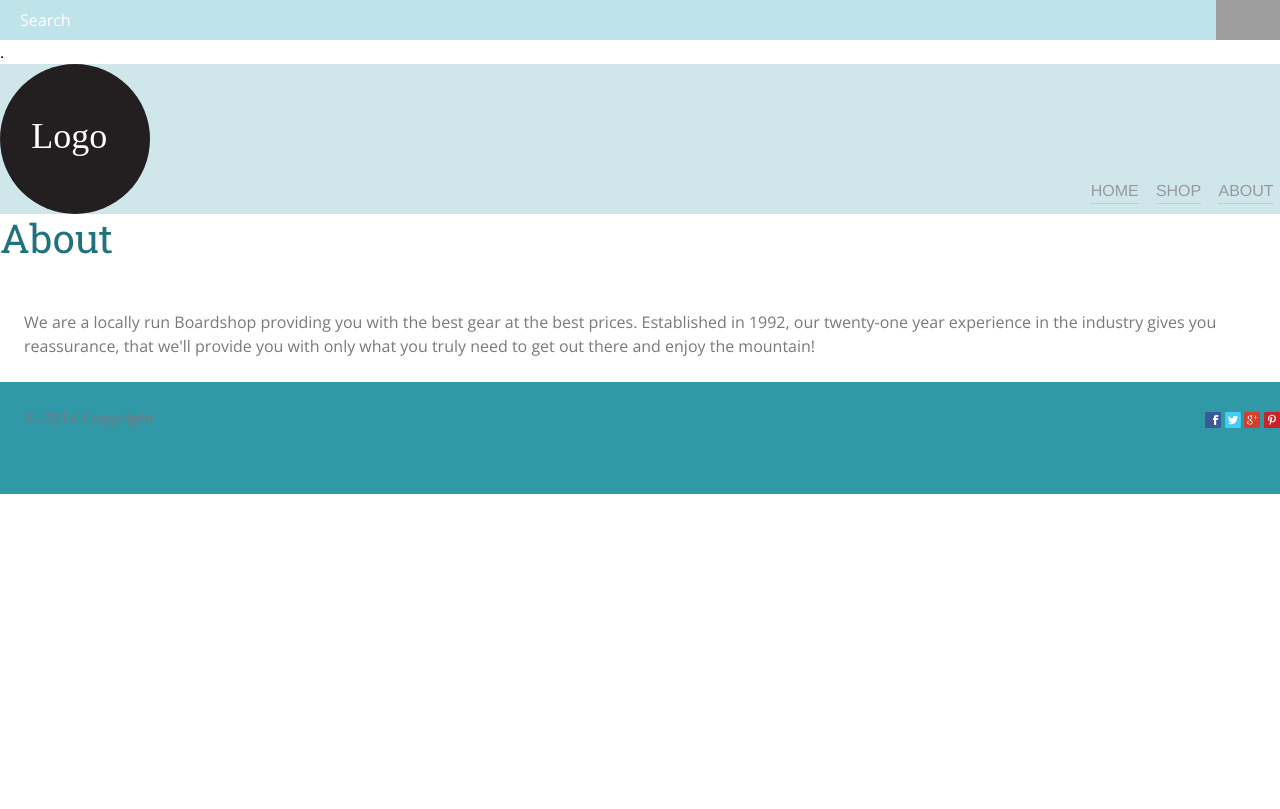
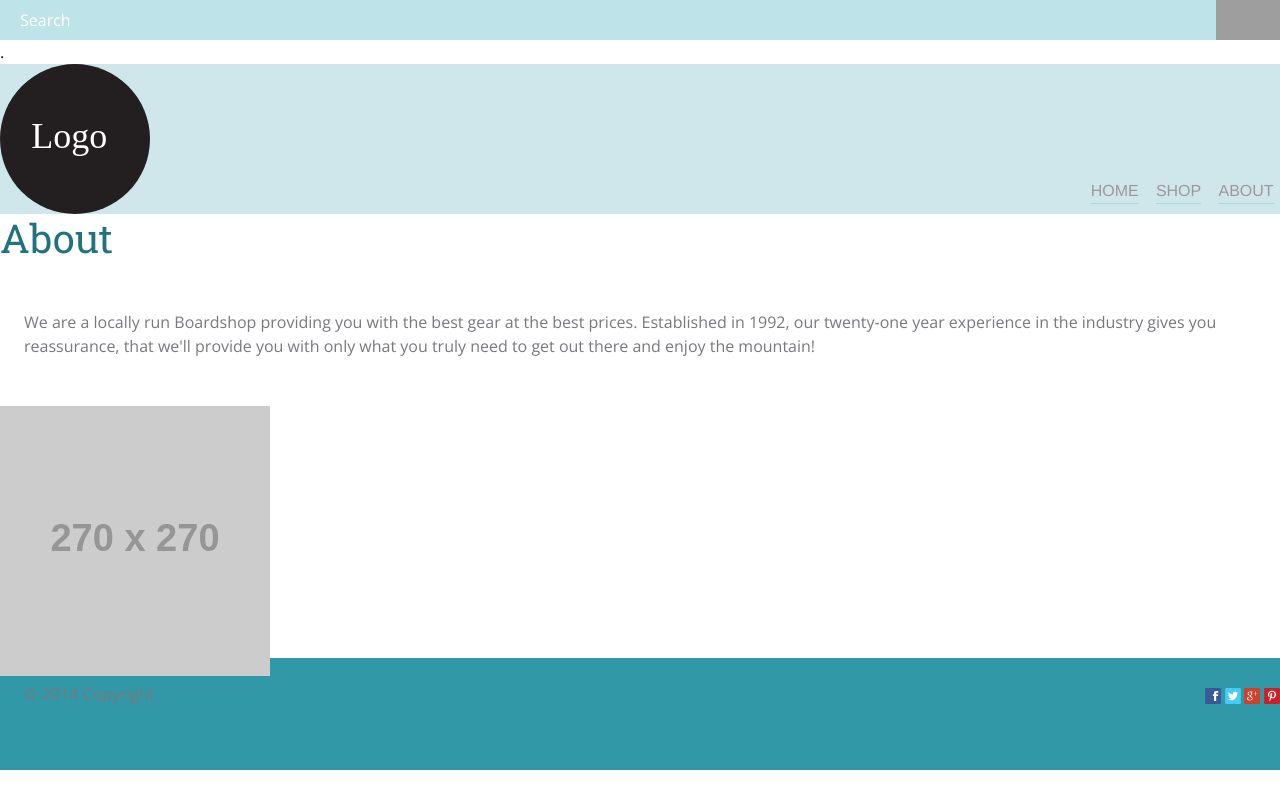
Before and after one commit to boot0080/ecommerce-website, a Jekyll site: the page built from about.html, in a window 1280 px wide. Shown: the top 809 px of the page. Built offline with Jekyll 4.4.1, drawn with Linux system fonts in a browser that asks for light colours; Markdown is read by kramdown in place of the engine named in the settings; grey boxes are pictures that could not be loaded.

Commit message:
Added about page with description and image

```diff
--- a/about.html
+++ b/about.html
@@ -6,3 +6,7 @@ layout: default
 
 <p> We are a locally run Boardshop providing you with the best gear at the best prices.
 Established in 1992, our twenty-one year experience in the industry gives you reassurance, that we'll provide you with only what you truly need to get out there and enjoy the mountain! </p>
+
+<div class="unit-l-1-2 ">
+    <img src="http://placehold.it/270x270" alt="">
+</div>
```
